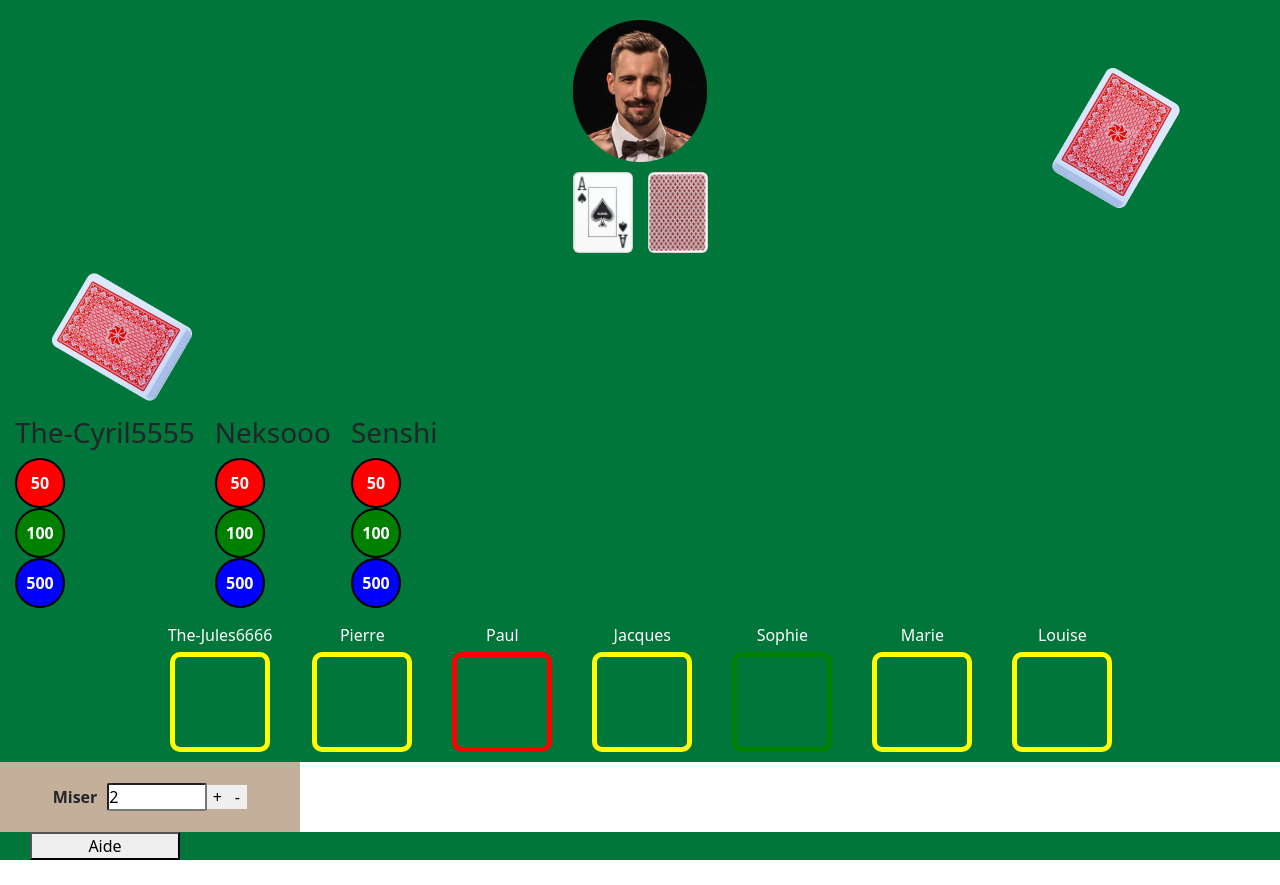
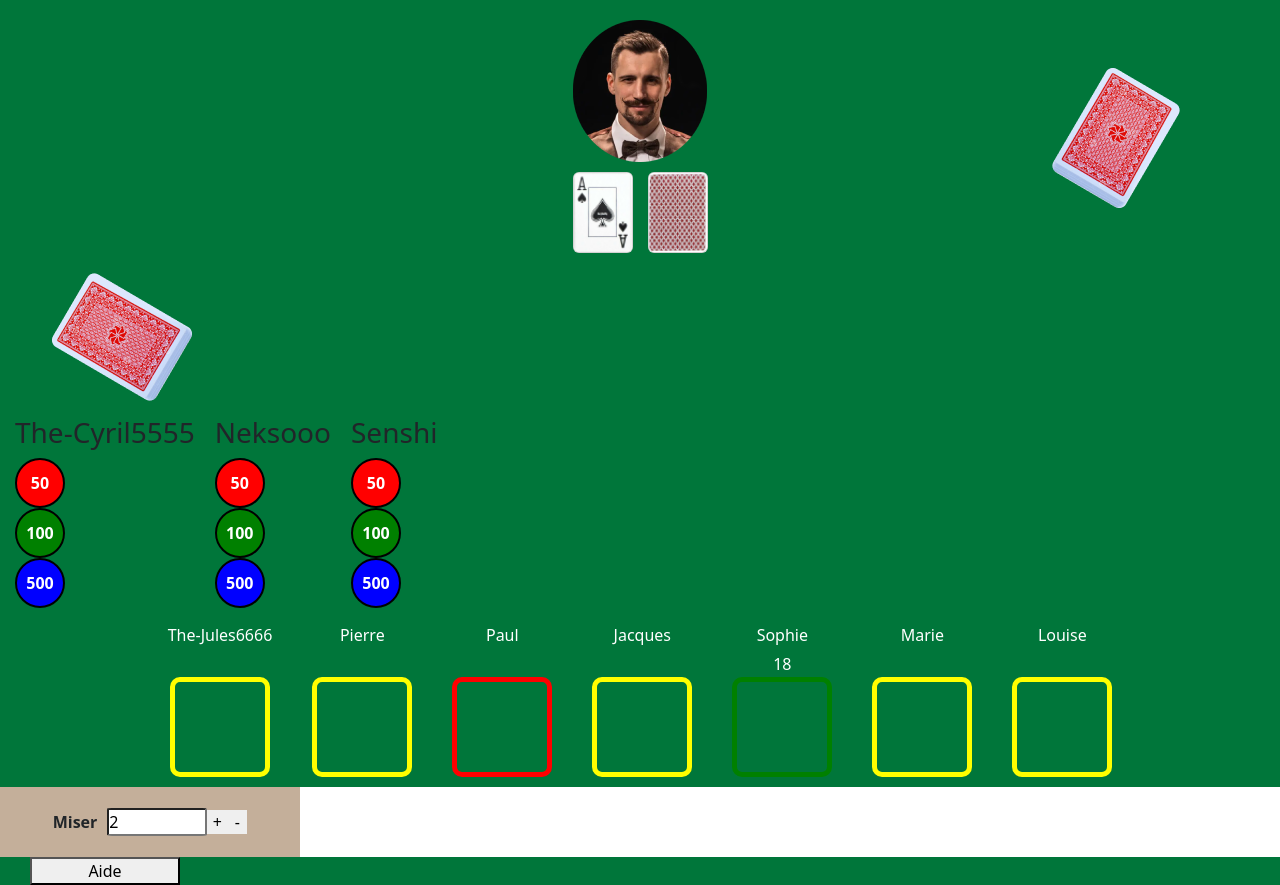
Before and after one commit to LDDW/APP_BLACKJACK, a React (Create React App) app in the folder src_front/: page /game in a window 1280 px wide. Before the commit the page ends 860 px from the top, so only its background shows below. Built offline with nearby package versions, Linux system fonts and the light colour scheme; no server answers.

Commit message:
cyril: add prop value in Game.tsx for PlayerZone, add ValueCard in PlayerZone

```diff
--- a/src_front/src/components/game/Game.tsx
+++ b/src_front/src/components/game/Game.tsx
@@ -16,7 +16,8 @@ const players = [
 const playerNames = ["The-Jules6666", "Pierre", "Paul", "Jacques", "Sophie", "Marie", "Louise"];
 // Récupération du status du joueur passé en props de PlayerZone
 const playerStatuses = ["not-played", "not-played", "playing", "not-played", "played", "not-played", "not-played"]; // Exemple de statuts
-
+// Récupération des valeurs des cartes
+const cardValues = [10, 20, 15, 0, 18, 0, 0];
 
 const Game = () => {
     return(
@@ -26,7 +27,7 @@ const Game = () => {
                     <DiscardPileZone />
 
                     <ChipZone players={players}/>
-                    <PlayerZone playerNames={playerNames} playerStatuses={playerStatuses}/>
+                    <PlayerZone playerNames={playerNames} playerStatuses={playerStatuses} cardValues={cardValues}/>
                     <BetZone minValue={2} />
                     <RuleZone />
                 </header>
--- a/src_front/src/components/playerZone/PlayerZone.css
+++ b/src_front/src/components/playerZone/PlayerZone.css
@@ -37,3 +37,10 @@
 .rectangle-played {
   border-color: green;
 }
+
+.cardValue, .empty {
+  height: 20px; /* Ajustez cette valeur pour correspondre à la hauteur de votre div cardValue */
+  margin-bottom: 5px;
+  text-align: center;
+  color: #fff;
+}
--- a/src_front/src/components/playerZone/PlayerZone.tsx
+++ b/src_front/src/components/playerZone/PlayerZone.tsx
@@ -4,15 +4,17 @@ import './PlayerZone.css';
 interface PlayerZoneProps {
   playerNames: string[];
   playerStatuses: string[];
+  cardValues: number[];
 }
 
-const PlayerZone: React.FC<PlayerZoneProps> = ({ playerNames, playerStatuses }) => {
+const PlayerZone: React.FC<PlayerZoneProps> = ({ playerNames, playerStatuses, cardValues }) => {
 
   return (
     <div className="playerZone">
       {playerNames.map((playerName, index) => (
         <div key={index} className="rectangleContainer">
           <div className="playerName">{playerName}</div>
+          <div className={`cardValue ${playerStatuses[index] !== 'played' ? 'empty' : ''}`}>{playerStatuses[index] === 'played' ? cardValues[index] : ''}</div>
           <div className={`rectangle rectangle-${playerStatuses[index]}`}></div>
         </div>
       ))}
```
